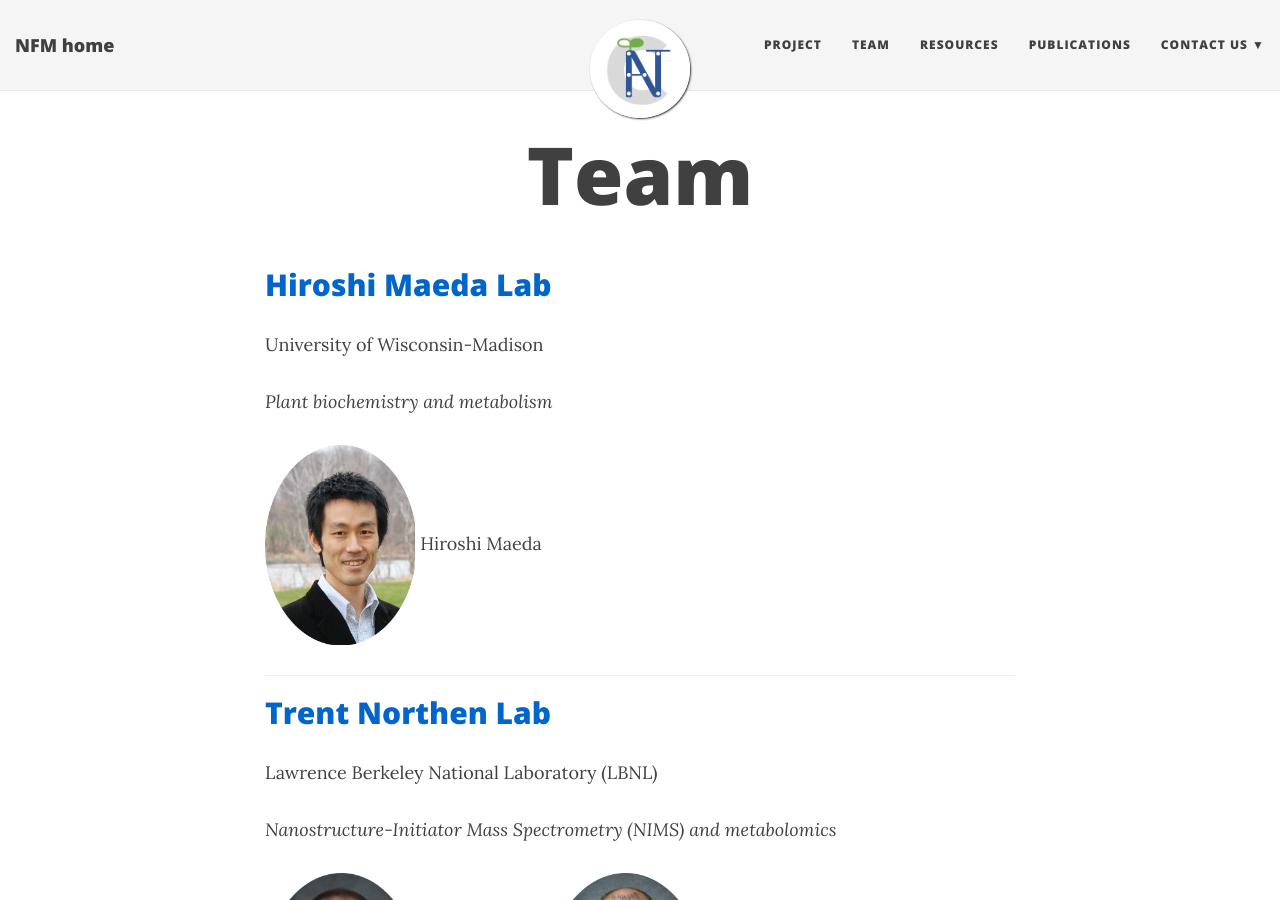
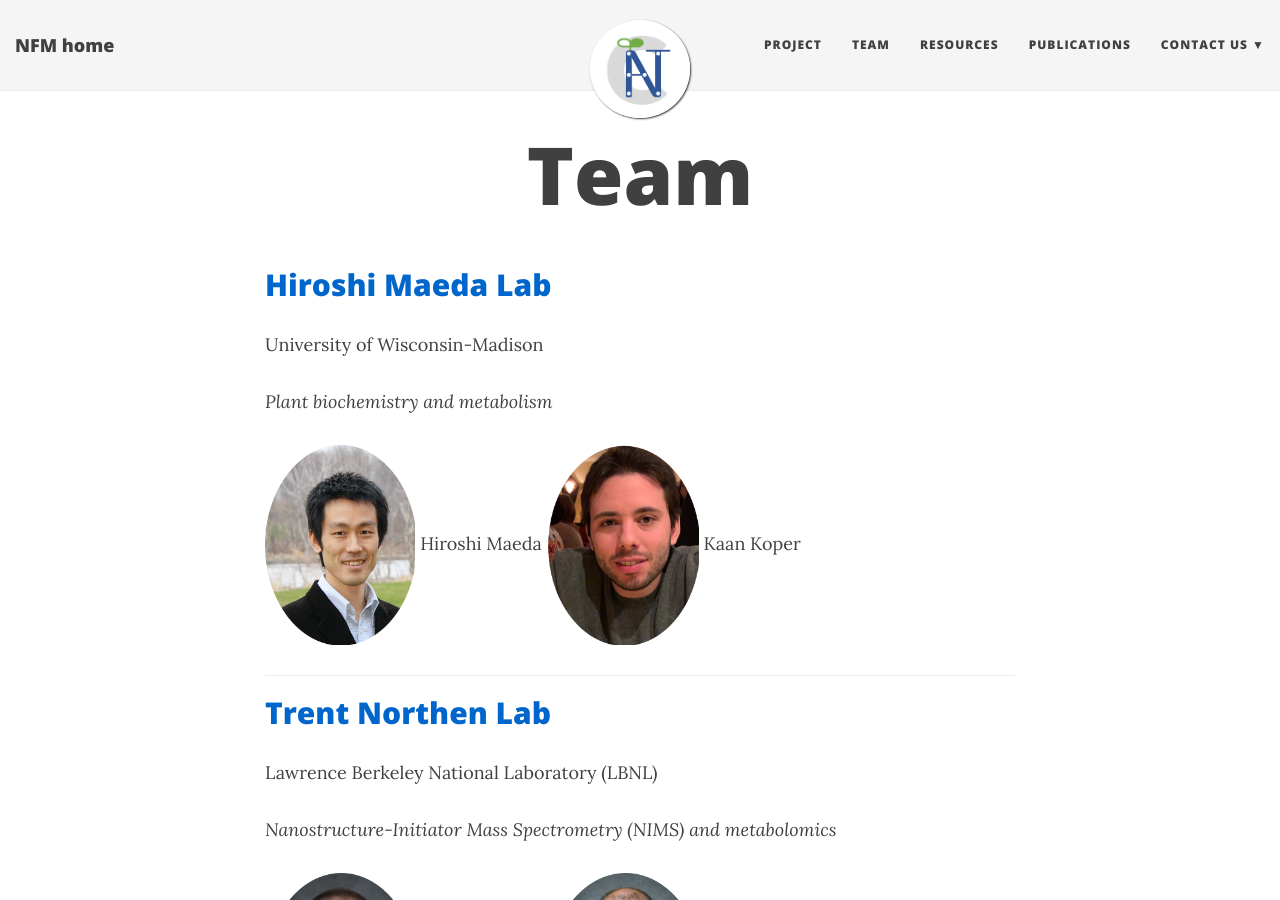
Before and after one commit to NfluxMap/NfluxMap.github.io, a Jekyll site: the page built from team.md, in a window 1280 px wide and 900 px high. Built offline with Jekyll 4.4.1, drawn with Linux system fonts in a browser that asks for light colours; nearby versions of some CDN libraries; a style sheet for code colours, icons or effects is not loaded.

Commit message:
Update team.md

```diff
--- a/team.md
+++ b/team.md
@@ -11,6 +11,7 @@
 *Plant biochemistry and metabolism*
 
 <img src="../img/team/cHiroshi.png" height="200px"> Hiroshi Maeda
+<img src="../img/team/cKaan.png" alt='ML' height="200px"> Kaan Koper
 
 ---
 
```
